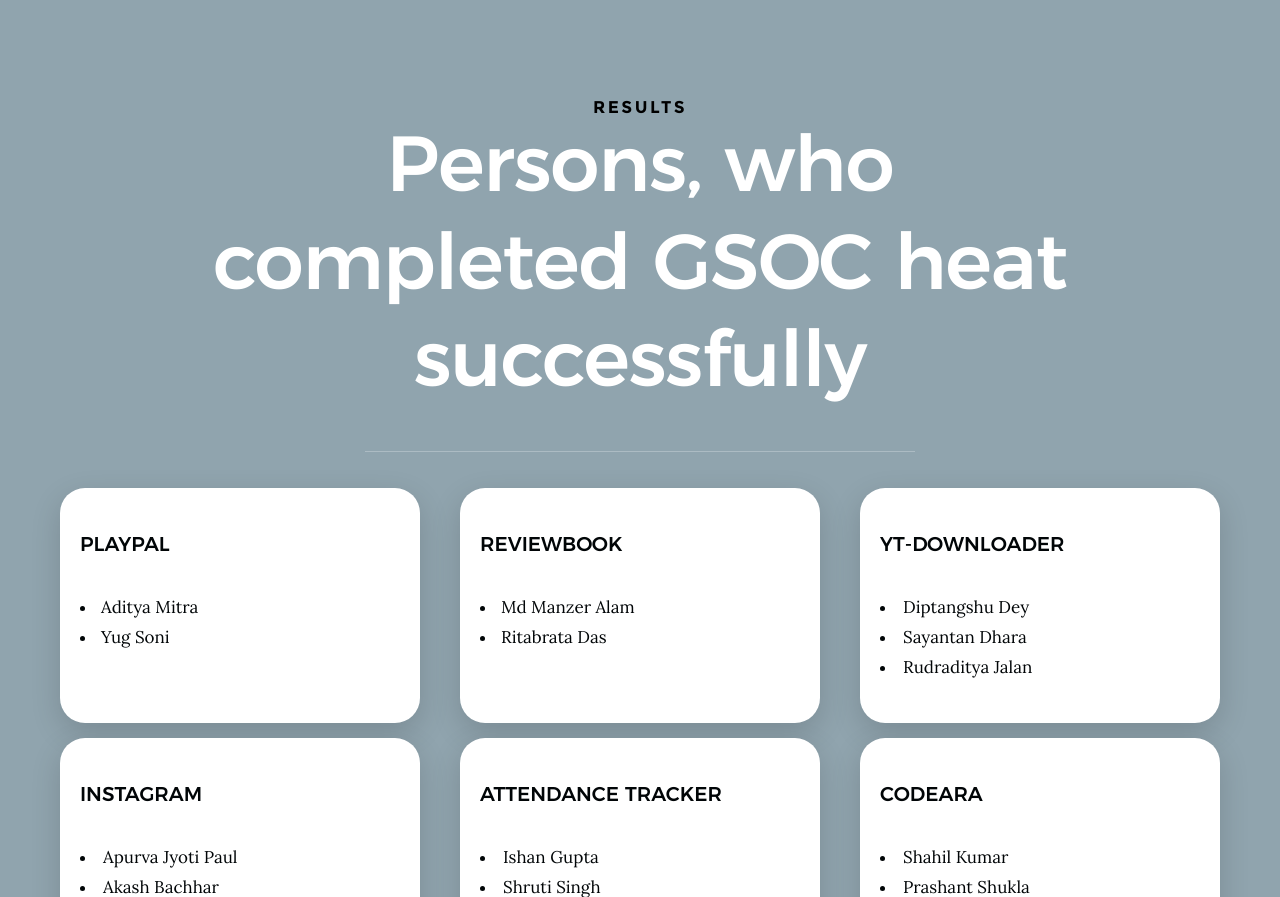
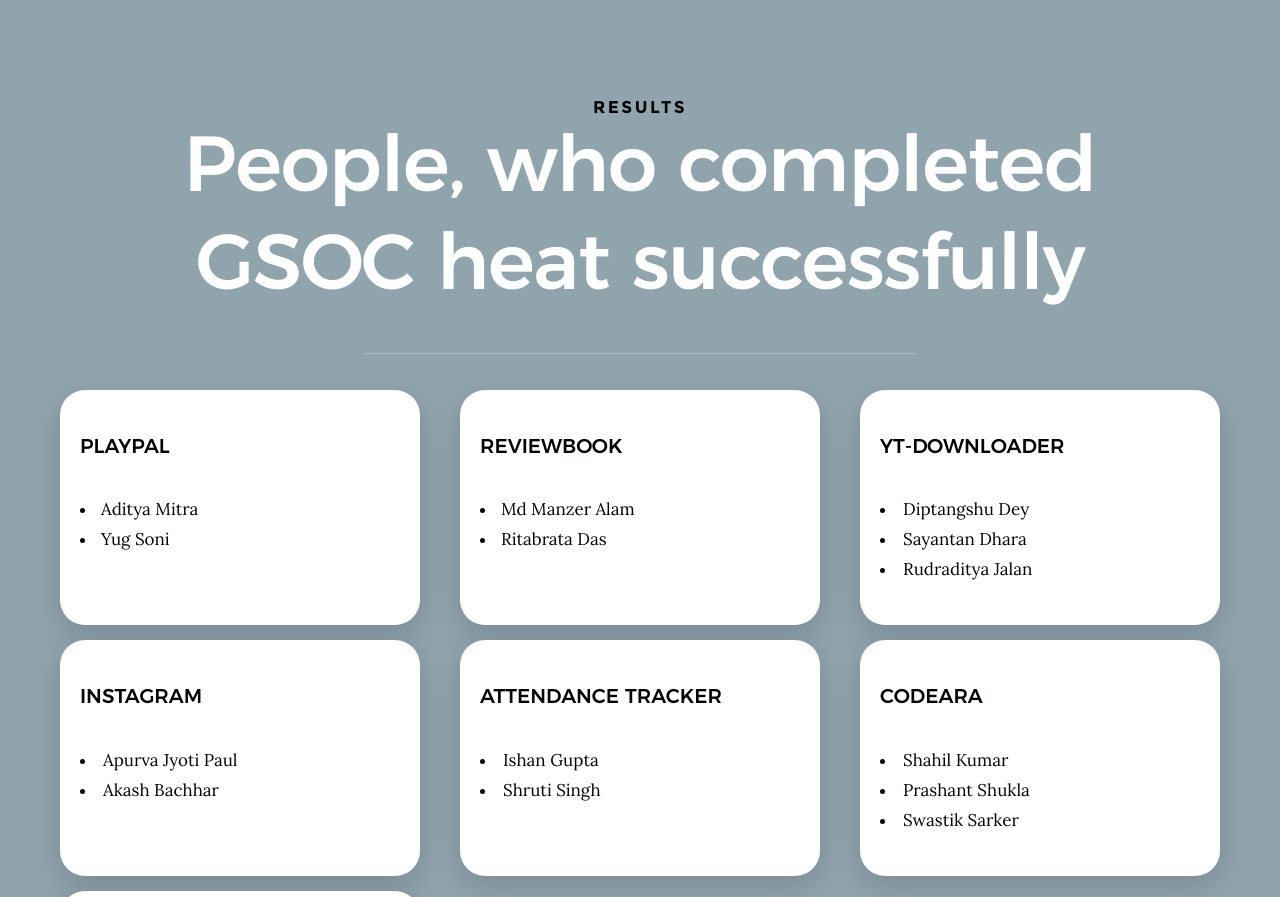
Before and after one commit to subhadiprudra/Gsoc_website, a plain HTML site: page index.html in a window 1280 px wide. Shown: the part 3220-4117 px from the top of the page. Drawn offline with nearby package versions, Linux system fonts and the light colour scheme.

Commit message:
result added

```diff
--- a/index.html
+++ b/index.html
@@ -305,7 +305,7 @@
         <div class="row section-header has-bottom-sep" data-aos="fade-up">
             <div class="col-full">
                 <h3 class="subhead subhead--dark">Results</h3>
-                <h1 class="display-1 display-1--light">Persons, who completed GSOC heat successfully</h1>
+                <h1 class="display-1 display-1--light">People, who completed GSOC heat successfully</h1>
             </div>
         </div> <!-- end section-header -->
 
```
